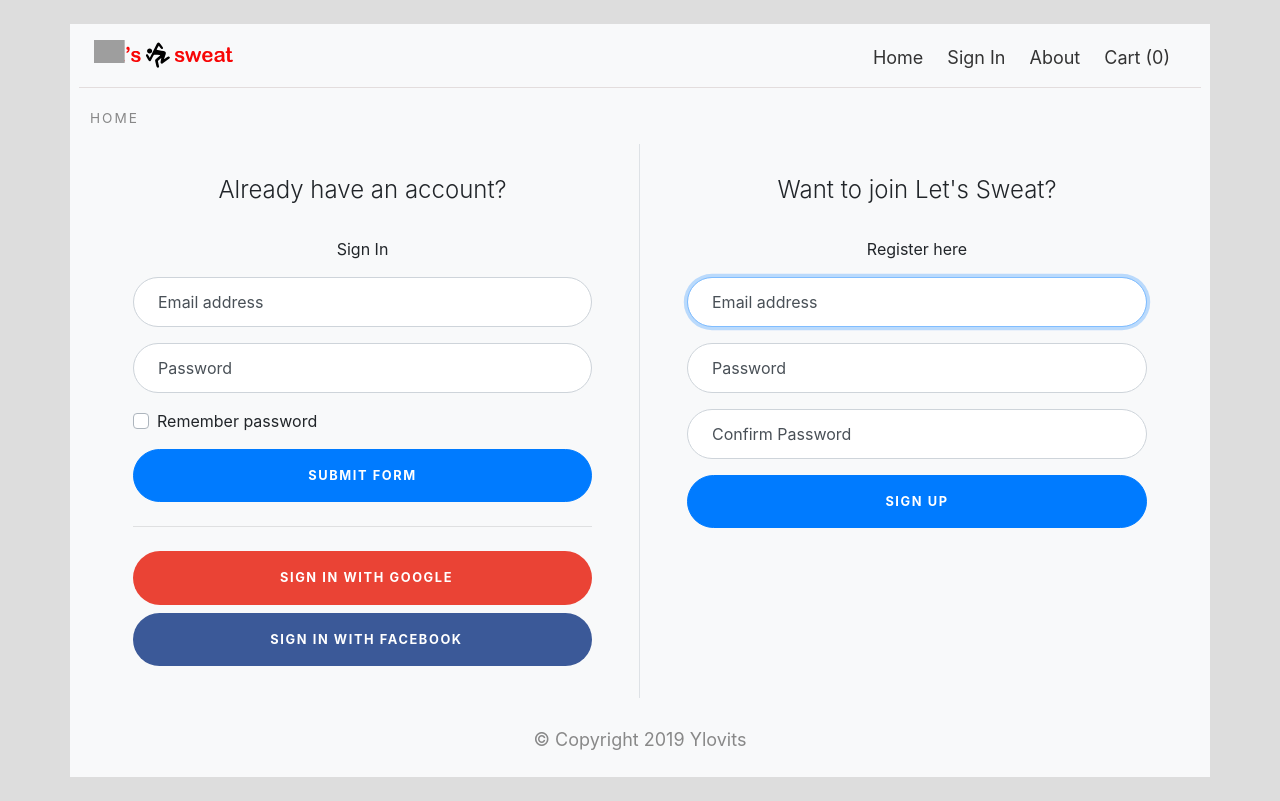
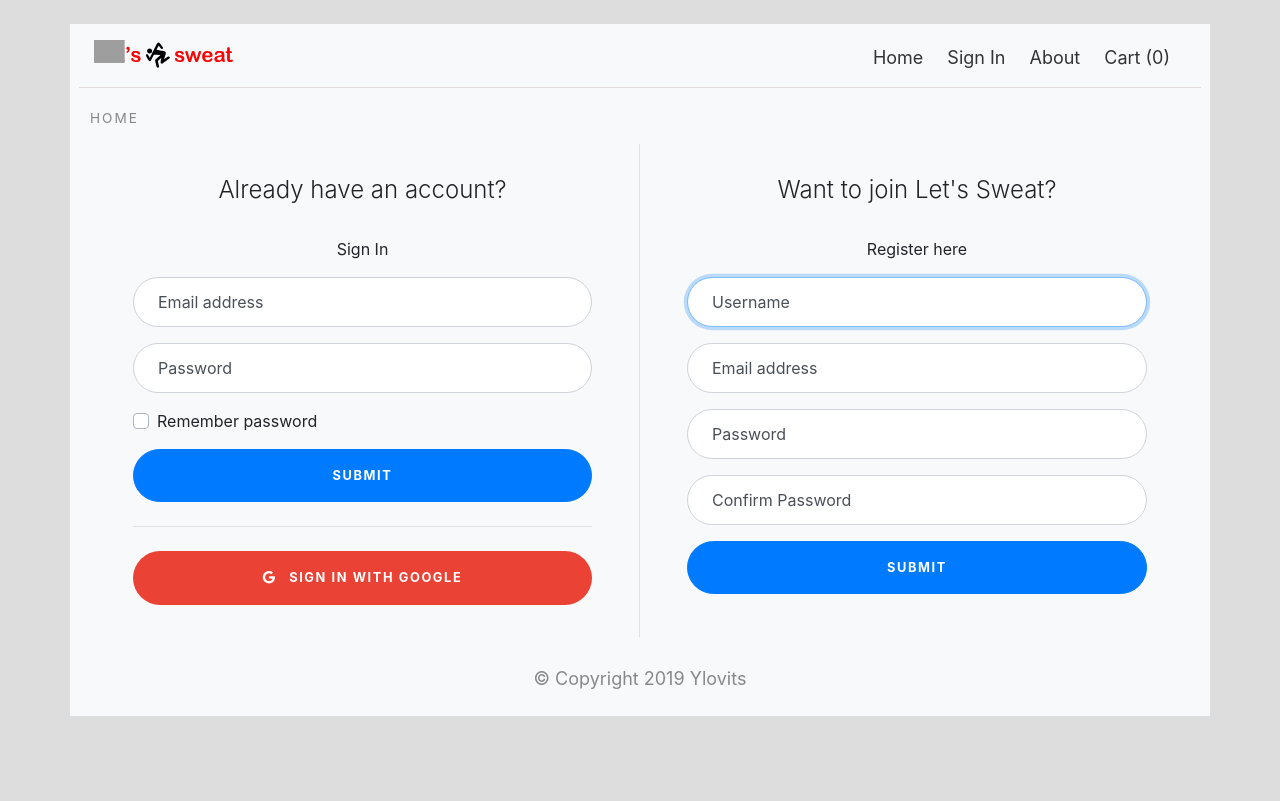
Before and after one commit to ylovits/react-e-commerce, a React (Create React App) app: page /signin in a window 1280 px wide. Built offline with nearby package versions, Linux system fonts and the light colour scheme; no server answers; grey boxes are pictures that could not be loaded.

Commit message:
User Authentications and registration-login
Authentication and registration using firebase

```diff
--- a/package.json
+++ b/package.json
@@ -4,6 +4,7 @@
   "private": true,
   "dependencies": {
     "bootstrap": "^4.3.1",
+    "firebase": "^7.0.0",
     "node-sass": "^4.12.0",
     "react": "^16.10.1",
     "react-dom": "^16.10.1",
--- a/public/index.html
+++ b/public/index.html
@@ -16,5 +16,9 @@
   <body>
     <noscript>You need to enable JavaScript to run this app.</noscript>
     <div id="root"></div>
+    <script
+      src="https://kit.fontawesome.com/ddbc17e955.js"
+      crossorigin="anonymous"
+    ></script>
   </body>
 </html>
--- a/src/App.js
+++ b/src/App.js
@@ -1,4 +1,4 @@
-import React, { Fragment } from "react";
+import React, { Fragment, Component } from "react";
 import { BrowserRouter as Router, Route, Switch } from "react-router-dom";
 import "./App.scss";
 import HomePage from "./pages/HomePage/HomePage";
@@ -10,12 +10,45 @@ import Footer from "./components/Footer/Footer";
 import BreadCrumbs from "./components/BreadCrumbs/BreadCrumbs";
 import About from "./pages/About/About";
 import SignInPage from "./pages/SignInPage/SignInPage";
+import { auth, createUserProfileDocument } from "./firebase/firebase.utils";
 
-const App = () => {
+class App extends Component {
+  constructor() {
+    super();
+    this.state = {
+      currentUser: null
+    };
+  }
+
+  unsubscribeFromAuth = null;
+
+  componentDidMount() {
+    this.unsubscribeFromAuth = auth.onAuthStateChanged(async userAuth => {
+      if (userAuth) {
+        const userRef = await createUserProfileDocument(userAuth);
+        userRef.onSnapshot(snapShot => {
+          this.setState({
+            currentUser: {
+              id: snapShot.id,
+              ...snapShot.data()
+            }
+          });
+        });
+      } else {
+        this.setState({ currentUser: userAuth });
+      }
+    });
+  }
+
+  componentWillUnmount() {
+    this.unsubscribeFromAuth();
+  }
+
+  render() {
     return (
       <Router>
         <Fragment>
-        <Header />
+          <Header currentUser={this.state.currentUser} />
           <div className="container pt-1 pl-3 pr-3 pb-1 bg-light main-wrapper">
             <Switch>
               <Route
@@ -76,6 +109,7 @@ const App = () => {
         </Fragment>
       </Router>
     );
-};
+  }
+}
 
 export default App;
--- a/src/App.scss
+++ b/src/App.scss
@@ -3,4 +3,7 @@ body {
   .main-wrapper {
     min-height: 70vh;
   }
+  .cursor-pointer {
+    cursor: pointer;
+  }
 }
--- a/src/components/Header/Header.js
+++ b/src/components/Header/Header.js
@@ -2,8 +2,9 @@ import React, { useState } from "react";
 import { Link } from "react-router-dom";
 import { ReactComponent as Logo } from "../../fakeapi/logo.svg";
 import "./Header.scss";
+import { auth } from "../../firebase/firebase.utils";
 
-const Header = () => {
+const Header = ({ currentUser }) => {
   const [menuClassName, setClassName] = useState("");
 
   const handleClick = () => {
@@ -37,7 +38,13 @@ const Header = () => {
               <Link to="/">Home</Link>
             </li>
             <li className="nav-item">
-              <Link to="/signin">Sign In</Link>
+              {currentUser ? (
+                <div className="cursor-pointer" onClick={() => auth.signOut()}>
+                  Sign Out
+                </div>
+              ) : (
+                <Link to="/signin">Sign In</Link>
+              )}
             </li>
             <li className="nav-item">
               <Link to="/about">About</Link>
--- a/src/components/SignIn/SignIn.js
+++ b/src/components/SignIn/SignIn.js
@@ -1,5 +1,5 @@
 import React, { Component } from "react";
-
+import { signInWithGoogle, auth } from "../../firebase/firebase.utils";
 export class SignIn extends Component {
   constructor(props) {
     super(props);
@@ -10,9 +10,15 @@ export class SignIn extends Component {
     };
   }
 
-  handleSubmit = event => {
+  handleSubmit = async event => {
     event.preventDefault();
-    this.setState({ email: "", password: "" });
+    const { email, password } = this.state;
+    try {
+      await auth.signInWithEmailAndPassword(email, password);
+      this.setState({ email: "", password: "" });
+    } catch (error) {
+      console.log(error);
+    }
   };
 
   handleChange = event => {
@@ -69,7 +75,7 @@ export class SignIn extends Component {
                 </label>
               </div>
               <input
-                value="Submit Form"
+                defaultValue="Submit Form"
                 className="btn btn-lg btn-primary btn-block text-uppercase"
                 type="submit"
               />
@@ -77,15 +83,9 @@ export class SignIn extends Component {
               <hr className="my-4" />
               <button
                 className="btn btn-lg btn-google btn-block text-uppercase"
-                type="submit"
+                onClick={signInWithGoogle}
               >
                 <i className="fab fa-google mr-2"></i> Sign in with Google
-              </button>
-              <button
-                className="btn btn-lg btn-facebook btn-block text-uppercase"
-                type="submit"
-              >
-                <i className="fab fa-facebook-f mr-2"></i> Sign in with Facebook
               </button>
             </form>
           </div>
--- a/src/components/SignUp/SignUp.js
+++ b/src/components/SignUp/SignUp.js
@@ -1,7 +1,47 @@
 import React, { Component } from "react";
+import { auth, createUserProfileDocument } from "../../firebase/firebase.utils";
+export class SignUp extends Component {
+  constructor() {
+    super();
+    this.state = {
+      displayName: "",
+      email: "",
+      password: "",
+      confirmPassword: ""
+    };
+  }
 
-export class SignUp extends Component {
+  handleSubmit = async event => {
+    event.preventDefault();
+    const { displayName, email, password, confirmPassword } = this.state;
+    if (password !== confirmPassword) {
+      alert("Passwords do not match");
+      return;
+    }
+    try {
+      const { user } = await auth.createUserWithEmailAndPassword(
+        email,
+        password
+      );
+      await createUserProfileDocument(user, { displayName });
+      this.setState({
+        displayName: "",
+        email: "",
+        password: "",
+        confirmPassword: ""
+      });
+    } catch (error) {
+      console.log(error);
+    }
+  };
+
+  handleChange = event => {
+    const { name, value } = event.target;
+    this.setState({ [name]: value });
+  };
+
   render() {
+    const { displayName, email, password, confirmPassword } = this.state;
     return (
       <div className="col-sm-6 signup">
         <div className="card-signup">
@@ -10,15 +50,31 @@ export class SignUp extends Component {
               Want to join Let's Sweat?
             </h5>
             <p className="text-center">Register here</p>
-            <form className="form-signin">
+            <form className="form-signin" onSubmit={this.handleSubmit}>
+              <div className="form-label-group">
+                <input
+                  type="text"
+                  name="displayName"
+                  value={displayName}
+                  onChange={this.handleChange}
+                  id="upinputUsername"
+                  className="form-control"
+                  placeholder="Username"
+                  required
+                  autoFocus
+                ></input>
+                <label htmlFor="upinputUsername">Username</label>
+              </div>
               <div className="form-label-group">
                 <input
                   type="email"
+                  name="email"
+                  value={email}
+                  onChange={this.handleChange}
                   id="upinputEmail"
                   className="form-control"
                   placeholder="Email address"
                   required
-                  autoFocus
                 ></input>
                 <label htmlFor="upinputEmail">Email address</label>
               </div>
@@ -26,6 +82,9 @@ export class SignUp extends Component {
               <div className="form-label-group">
                 <input
                   type="password"
+                  name="password"
+                  value={password}
+                  onChange={this.handleChange}
                   id="upinputPassword"
                   className="form-control"
                   placeholder="Password"
@@ -36,6 +95,9 @@ export class SignUp extends Component {
               <div className="form-label-group">
                 <input
                   type="password"
+                  name="confirmPassword"
+                  value={confirmPassword}
+                  onChange={this.handleChange}
                   id="upConfirmPassword"
                   className="form-control"
                   placeholder="Confirm Password"
@@ -44,7 +106,7 @@ export class SignUp extends Component {
                 <label htmlFor="upConfirmPassword">Confirm Password</label>
               </div>
               <input
-                value="Sign Up"
+                defaultValue="Sign Up"
                 className="btn btn-lg btn-primary btn-block text-uppercase"
                 type="submit"
               />
--- /dev/null
+++ b/src/firebase/firebase.utils.js
@@ -0,0 +1,47 @@
+import firebase from "firebase/app";
+import "firebase/firestore";
+import "firebase/auth";
+
+const config = {
+  apiKey: "AIzaSyClmaZRAfYBJYxxlJ-O-81gE_Oi1fuXJp4",
+  authDomain: "let-s-sweat.firebaseapp.com",
+  databaseURL: "https://let-s-sweat.firebaseio.com",
+  projectId: "let-s-sweat",
+  storageBucket: "",
+  messagingSenderId: "22140800874",
+  appId: "1:22140800874:web:c65c4eb72187e3624a5f13",
+  measurementId: "G-082HZV6XVP"
+};
+
+export const createUserProfileDocument = async (userAuth, additionalData) => {
+  if (!userAuth) return;
+  const userRef = firestore.doc(`users/${userAuth.uid}`);
+  const snapShot = await userRef.get();
+  if (!snapShot.exists) {
+    const { displayName, email } = userAuth;
+    const createdAt = new Date();
+
+    try {
+      await userRef.set({
+        displayName,
+        email,
+        createdAt,
+        ...additionalData
+      });
+    } catch (error) {
+      console.log("Error creating user", error.message);
+    }
+  }
+  return userRef;
+};
+
+firebase.initializeApp(config);
+
+export const auth = firebase.auth();
+export const firestore = firebase.firestore();
+
+const provider = new firebase.auth.GoogleAuthProvider();
+provider.setCustomParameters({ prompt: "select_account" });
+export const signInWithGoogle = () => auth.signInWithPopup(provider);
+
+export default firebase;
--- a/src/pages/SignInPage/SignInPage.scss
+++ b/src/pages/SignInPage/SignInPage.scss
@@ -1,6 +1,3 @@
-$input-padding-x: 1.5rem;
-$input-padding-y: 0.75rem;
-
 .card-signin,
 .card-signup {
   .card-title {
@@ -35,7 +32,7 @@ $input-padding-y: 0.75rem;
 
       & > input,
       & > label {
-        padding: $input-padding-y $input-padding-x;
+        padding: 0.75rem 1.5rem;
       }
 
       & > label {
@@ -73,13 +70,13 @@ $input-padding-y: 0.75rem;
       }
 
       input:not(:placeholder-shown) {
-        padding-top: calc($input-padding-y + $input-padding-y * (2 / 3));
-        padding-bottom: calc($input-padding-y / 3);
+        padding-top: calc(0.75rem + 0.75rem * (2 / 3));
+        padding-bottom: calc(0.75rem / 3);
       }
 
       input:not(:placeholder-shown) ~ label {
-        padding-top: calc($input-padding-y / 3);
-        padding-bottom: calc($input-padding-y / 3);
+        padding-top: calc(0.75rem / 3);
+        padding-bottom: calc(0.75rem / 3);
         font-size: 12px;
         color: #777;
       }
```
Also changed, not shown: 1 other file (tests, documents, lock files or other folders). Lines whose indentation alone changed are shown as unchanged.
